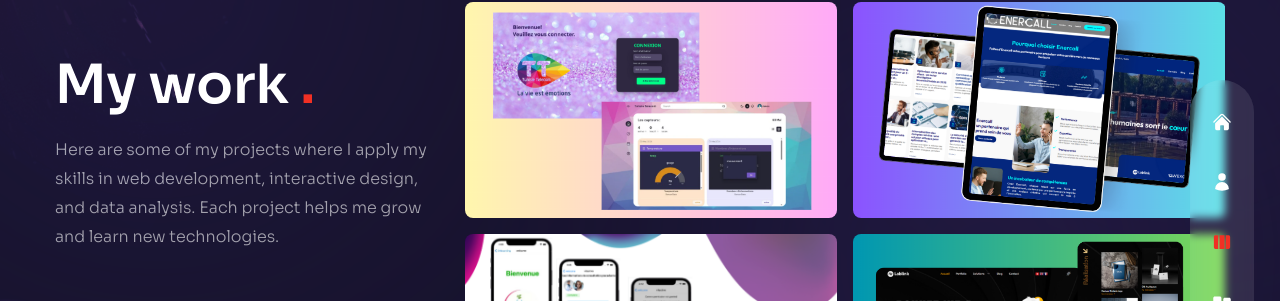
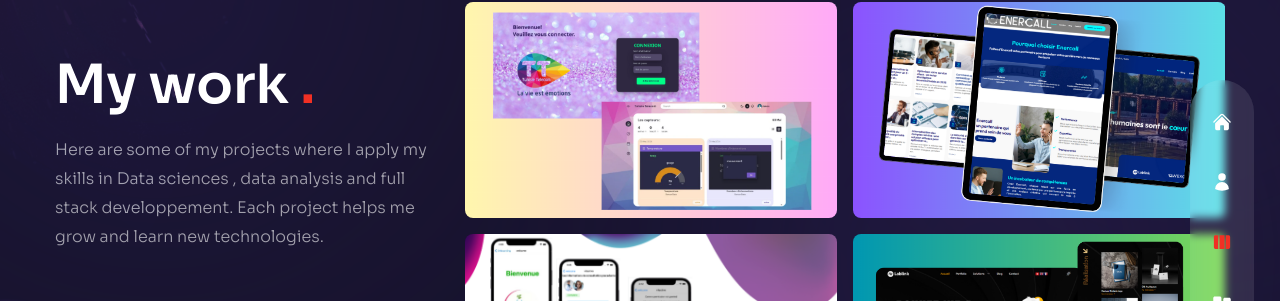
Before and after one commit to Elaa-Mokrani/elaa-mokrani.github.io, a Next.js app: page /work in a window 1280 px wide. Shown: the part 158-459 px from the top of the page. Built offline with nearby package versions, Linux system fonts and the light colour scheme.

Commit message:
Update index.jsx

```diff
--- a/pages/work/index.jsx
+++ b/pages/work/index.jsx
@@ -29,7 +29,7 @@ const Work = () => {
               exit="hidden"
               className="mb-4 max-w-[400px] mx-auto lg:mx-0"
             >
-             Here are some of my projects where I apply my skills in web development, interactive design, and data analysis. Each project helps me grow and learn new technologies.
+             Here are some of my projects where I apply my skills in Data sciences , data analysis and full stack developpement. Each project helps me grow and learn new technologies.
             </motion.p>
           </div>
 
```
